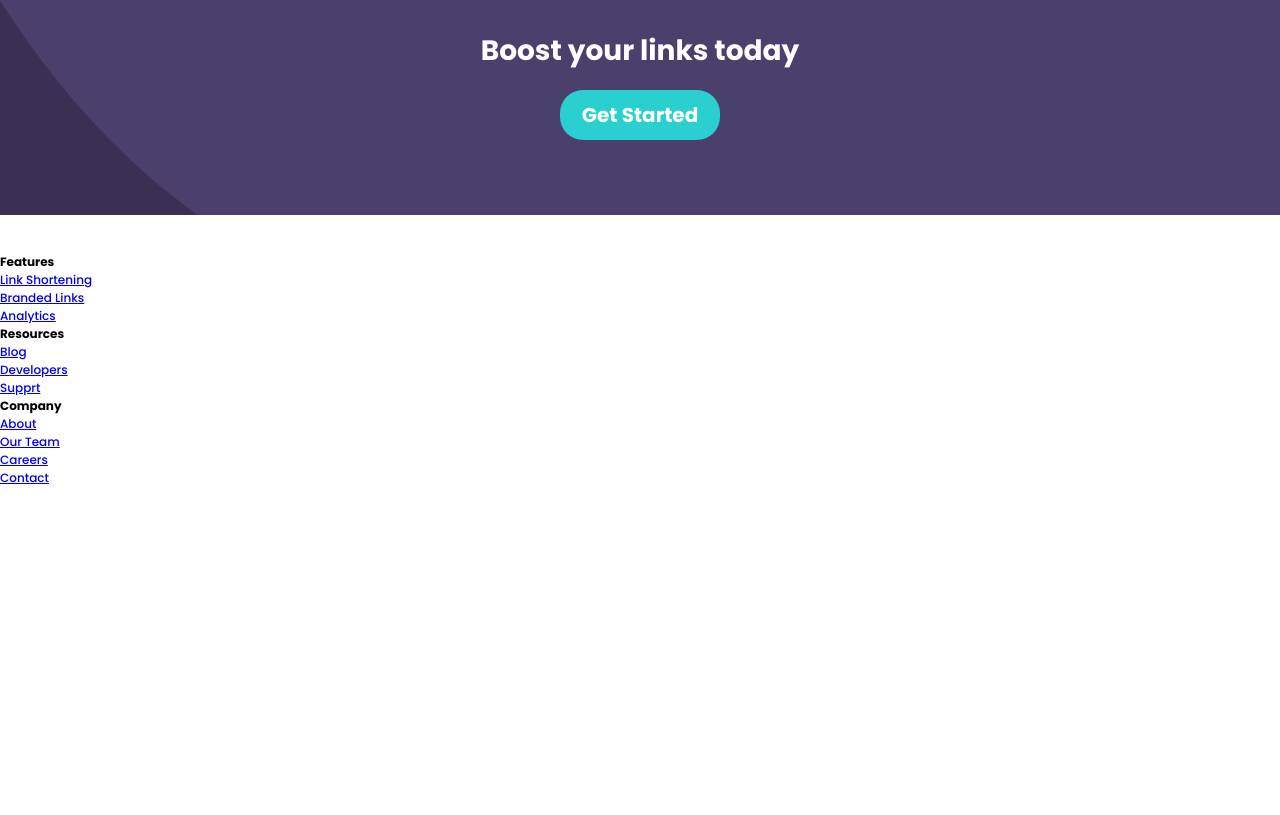
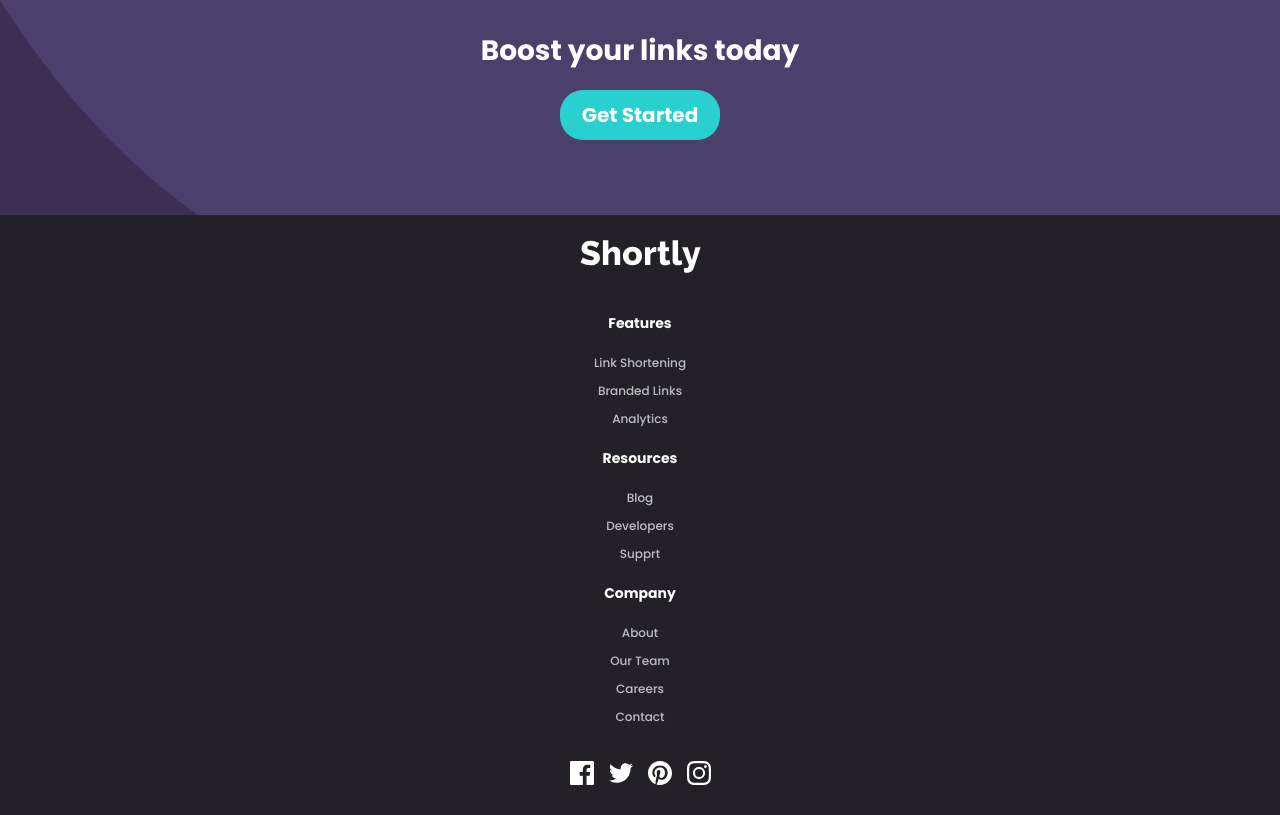
Before and after one commit to Astra-exe/shortenerURL_FM, a website: page index.html in a window 1280 px wide. Shown: the part 2084-2899 px from the top of the page. Before the commit the page ends 2683 px from the top, so only its background shows below. Drawn offline with Linux system fonts and the light colour scheme.

Commit message:
[Add] styles to the footer

```diff
--- a/css/styles.css
+++ b/css/styles.css
@@ -430,3 +430,53 @@ hr {
     font-weight: 500;
     color: var(--NeutralGray);
 }
+
+
+/* Styles to footer */
+
+.footer {
+    background-color: var(--VeryDarkViolet);
+    display: flex;
+    flex-direction: column;
+    text-align: center;
+    padding: 2.5rem 0;
+    gap: 1.5rem 0;
+}
+
+.footer__list, .media__list {
+    list-style: none;
+}
+
+.footer__item {
+    margin: 2rem 0;
+}
+
+
+.footer__list-title {
+    color: white;
+    font-weight: 700;
+    font-size: 1.4rem;
+}
+
+.footer__link {
+    color: var(--NeutralGray);
+    text-decoration: none;
+    font-size: 1.2rem;
+    font-weight: 500;
+}
+
+.footer__subitem {
+    margin: 1rem 0;
+}
+
+.media__list {
+    display: flex;
+    justify-content: center;
+    gap: 0 1.5rem;
+}
+
+.media__item {
+    display: flex;
+    justify-content: center;
+    align-items: center;
+}
```
